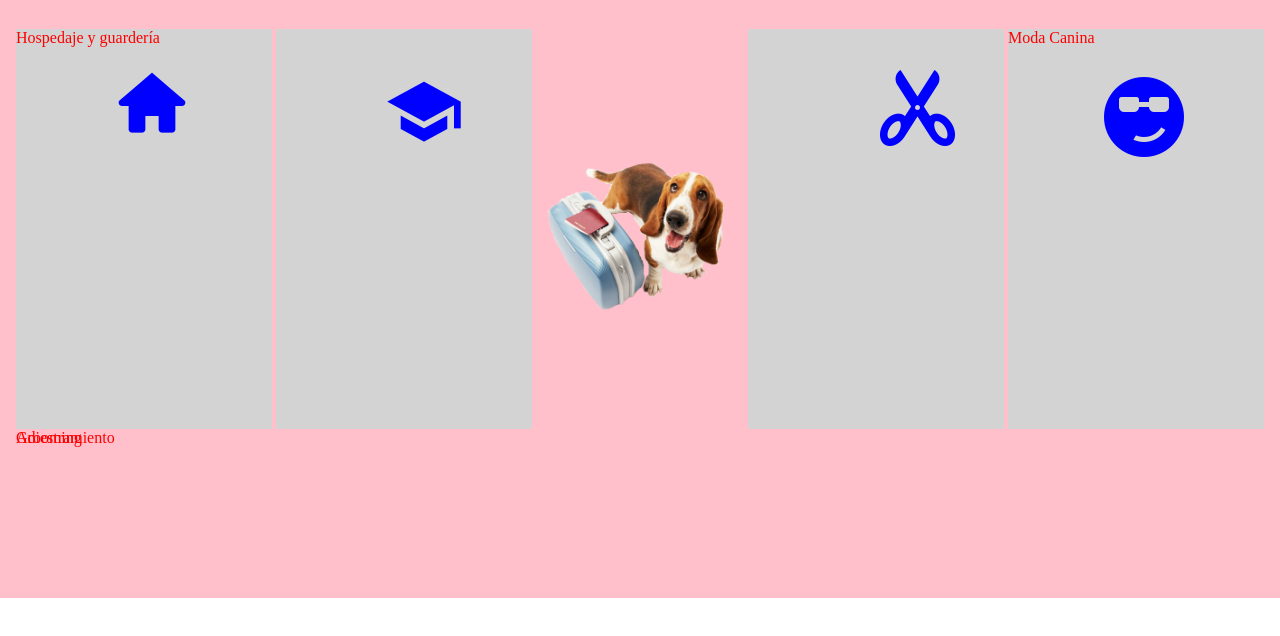
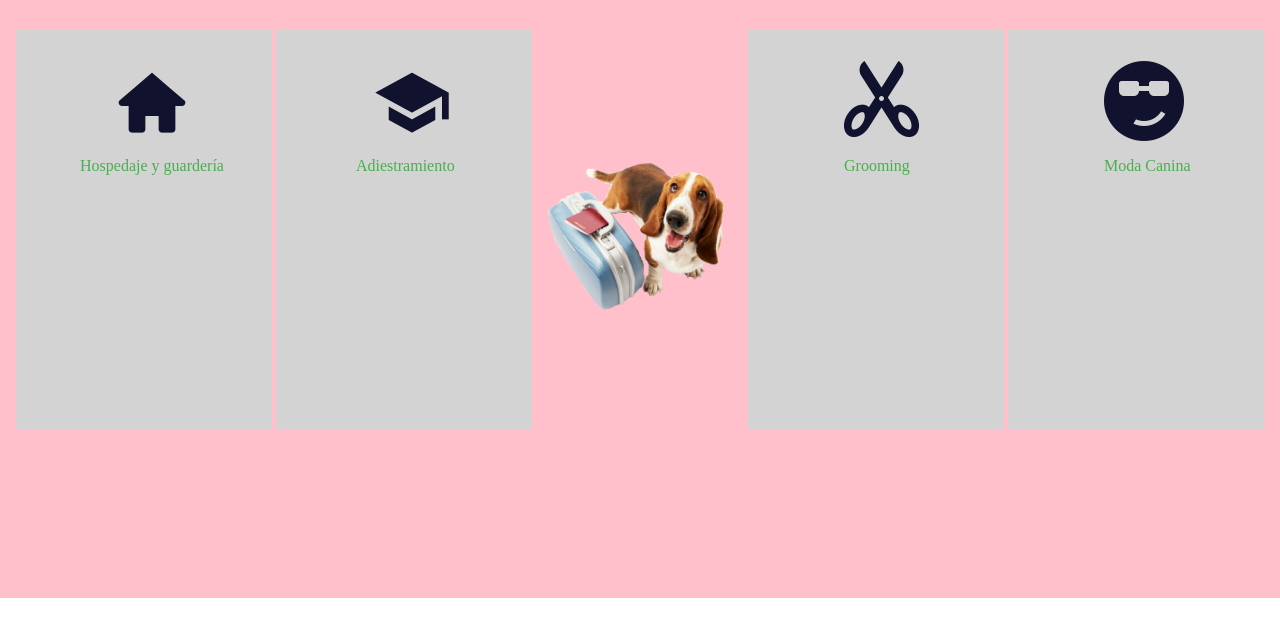
Before and after one commit to dianaVidalC/ProyectoX, a plain HTML site: page index.html in a window 1280 px wide. Shown: the part 74-710 px from the top of the page. Drawn offline with Linux system fonts and the light colour scheme; files whose address does not match are found by name.

Commit message:
corrigiendo article

```diff
--- a/assets/css/main.css
+++ b/assets/css/main.css
@@ -20,7 +20,20 @@
   margin-top:2rem;
   margin-left: auto;
   margin-right: auto;
+  -webkit-transition:all 1s ease;
+  -moz-transition:all 1s ease;
+  -o-transition:all 1s ease;
+  transition: all 1s ease;
 }
+
+.servicios span:hover{
+  padding-top: 1rem;
+
+  webkit-transform:scale(1.1);
+
+  -webkit-transition:all 0.5s ease-in-out;
+}
+
 article.servicios {
     position: relative;
 }
@@ -36,47 +49,41 @@ article.servicios {
   font-size: 3rem;
 }
 
-#icon-home{
+#icon-home,
+#icon-school,
+#icon-scissors,
+#icon-cool2{
   position: absolute;
   font-size: 5rem;
-  color:blue;
+  color:#10122E;
   margin-left: auto;
   margin-right: auto;
   top: 2rem;
   left: 6rem;
-}
-
-#icon-school{
-    position: absolute;
-    font-size: 5rem;
-    color:blue;
-    margin-left: auto;
-    margin-right: auto;
-    top: 9rem;
-    left: 24rem;
-}
-
-#icon-scissors{
-    position: absolute;
-    font-size: 5rem;
-    color:blue;
-    margin-left: auto;
-    margin-right: auto;
-    top: 9rem;
-    left: 55rem;
-}
-
-#icon-cool2{
-    position: absolute;
-    font-size: 5rem;
-    color:blue;
-    margin-left: auto;
-    margin-right: auto;
-    top: 3rem;
-    left: 6rem;
+  cursor: pointer;
 }
 
 .parrafo{
   position: absolute;
-  color:red;
+  color:#4BAE4F;
+
 }
+
+#hospedaje-guarderia{
+  top: 8rem;
+  left: 4rem;
+}
+
+#adiestramiento{
+  top: 8rem;
+  left: 5rem;
+}
+
+#grooming{
+  top: 8rem;
+  left: 6rem;
+}
+#moda-canina{
+  top: 8rem;
+  left: 6rem;
+}
--- a/index.html
+++ b/index.html
@@ -11,20 +11,22 @@
   <body>
     <section id="servicios">
       <h2>Servicios</h2>
-      <article id="hospedaje-guarderia" class="servicios" >
+      <article  class="servicios" >
         <span id="icon-home" class="icon-home"></span>
-        <p class="parrafo">Hospedaje y guardería</p>
+        <p id="hospedaje-guarderia"class="parrafo">Hospedaje y guardería</p>
       </article>
-      <article id="adiestramiento" class="servicios"></article>
+      <article class="servicios">
         <span id="icon-school" class="icon-school"></span>
-        <p class="parrafo">Adiestramiento</p>
+        <p id="adiestramiento" class="parrafo">Adiestramiento</p>
+      </article>
       <img src="assets/img/hospedaje-canino.png" alt="hospedaje-canino">
-      <article id="grooming" class="servicios"></article>
+      <article  class="servicios">
         <span id="icon-scissors" class="icon-scissors"></span>
-        <p class="parrafo">Grooming</p>
-      <article id="moda-canina" class="servicios">
+        <p id="grooming" class="parrafo">Grooming</p>
+      </article>
+      <article class="servicios">
         <span id="icon-cool2" class="icon-cool2"></span>
-        <p class="parrafo">Moda Canina</p>
+        <p id="moda-canina" class="parrafo">Moda Canina</p>
       </article>
     </section>
     <section id="galeria">
```
